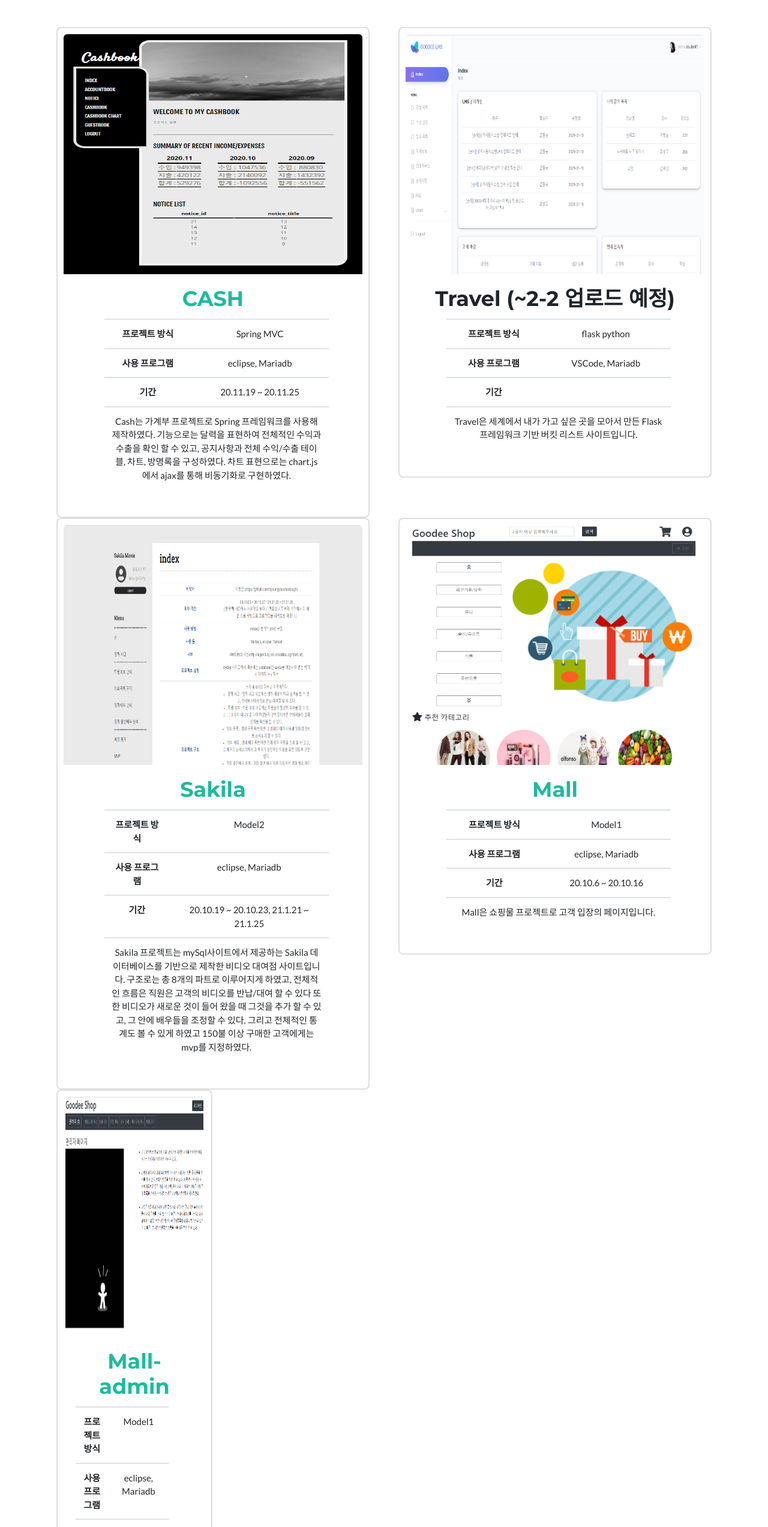
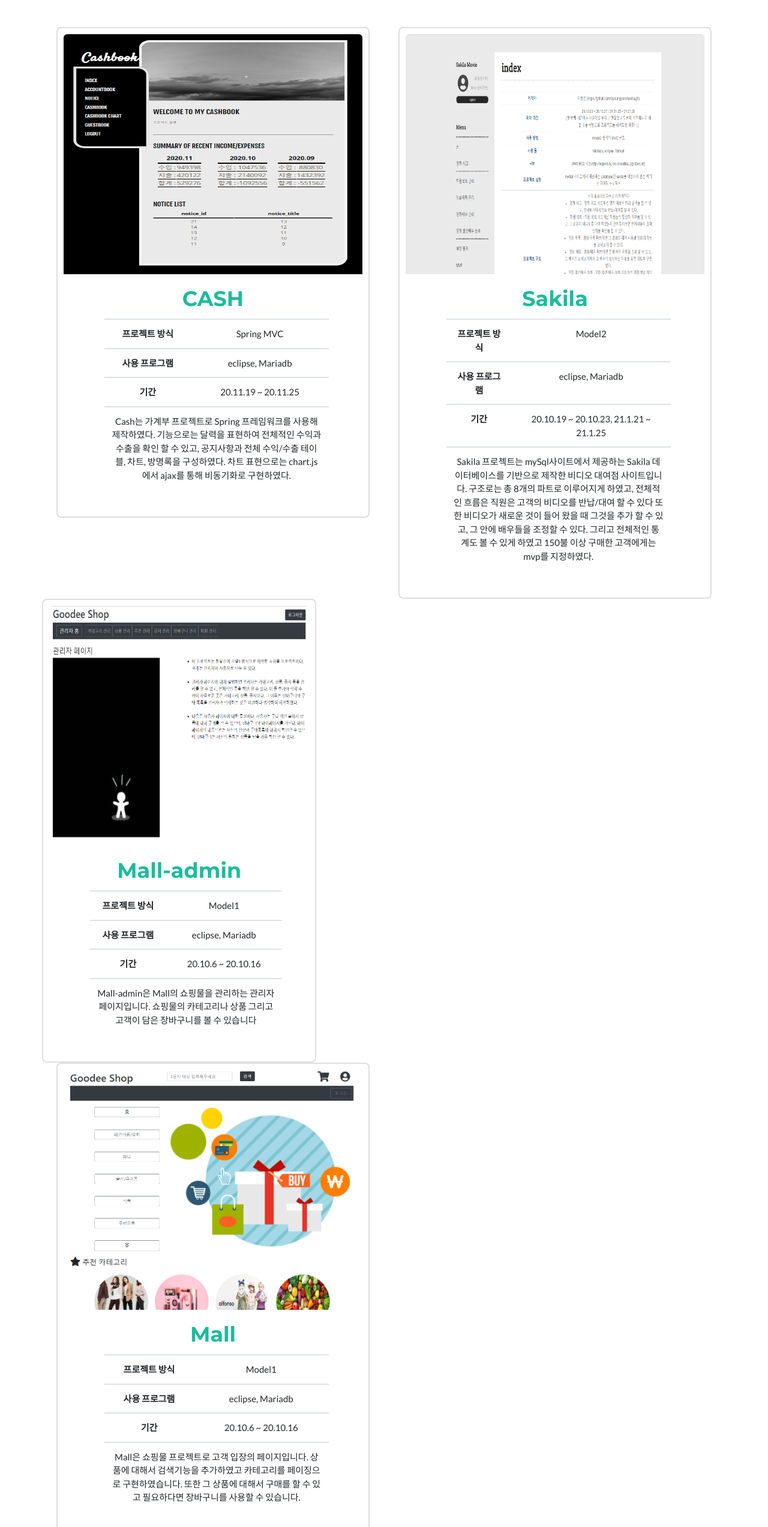
Before and after one commit to byoungyoon/byoungyoon.github.io, a plain HTML site: page index.html in a window 1280 px wide. Shown: the part 2633-5178 px from the top of the page at 60% size. Drawn offline with nearby package versions, Linux system fonts and the light colour scheme.

Commit message:
Update index.html

```diff
--- a/index.html
+++ b/index.html
@@ -179,42 +179,8 @@
 						</div>
 						</a>
 					</div>
-					<div class="col-sm-6 col-md-6">
-						<div class="card text-center" style="width:100%; padding:10px">
-							<img class="card-img-top" src="assets/img/lmsImage.png" alt="Card image" height="400">
-							<div class="card-body">
-								<h4 class="card-title" style="font-size:35px;">Travel (~2-2 업로드 예정)</h4>
-								<div class="row">
-									<div class="col-sm-1"></div>
-									<div class="col-sm-10">
-										<table class="table table" style="font-size:15px">
-											<tr>
-												<th>프로젝트 방식</th>
-												<td>flask python</td>
-											</tr>
-											<tr>
-												<th>사용 프로그램</th>
-												<td>VSCode, Mariadb</td>
-											</tr>
-											<tr>
-												<th>기간</th>
-												<td></td>
-											</tr>
-											<tr>
-												<td colspan="2">
-													Travel은 세계에서 내가 가고 싶은 곳을 모아서 만든 Flask 프레임워크 기반 버킷 리스트 사이트입니다.
-												</td>
-											</tr>
-										</table>
-									</div>
-								</div>
-							</div>
-						</div>
-					</div>
-				</div>
-                <div class="row">
+                	<div class="col-sm-6 col-md-6">
                 	<a href="http://legend-by.kro.kr/sakila/LoginServlet" target="_blank">
-                	<div class="col-sm-6 col-md-6">
 						<div class="card text-center" style="width:100%; padding:10px">
 							<img class="card-img-top" src="assets/img/sakilaImage.png" alt="Card image" height="400">
 							<div class="card-body">
@@ -246,8 +212,45 @@
 									</div>
 								</div>
 							</div>
+						</a>
 						</div>
-						</a>
+				</div>
+                <div class="row">
+                	<div class="col-sm-6 col-md-6">
+					<a href="http://legend-by.kro.kr/moll_admin/login/login.jsp" target=_blank>
+						<div class="card text-center" style="width:100%; padding:10px">
+							<img class="card-img-top" src="assets/img/mallAdminImage.png" alt="Card image" height="400">
+							<div class="card-body">
+								<h4 class="card-title" style="font-size:35px;">Mall-admin</h4>
+								<div class="row">
+									<div class="col-sm-1"></div>
+									<div class="col-sm-10">
+										<table class="table table" style="font-size:15px">
+											<tr>
+												<th>프로젝트 방식</th>
+												<td>Model1</td>
+											</tr>
+											<tr>
+												<th>사용 프로그램</th>
+												<td>eclipse, Mariadb</td>
+											</tr>
+											<tr>
+												<th>기간</th>
+												<td>20.10.6 ~ 20.10.16</td>
+											</tr>
+											<tr>
+												<td colspan="2">
+													Mall-admin은 Mall의 쇼핑물을 관리하는 관리자 페이지입니다. 쇼핑물의 카테고리나 상품
+													그리고 고객이 담은 장바구니를 볼 수 있습니다
+												</td>
+											</tr>
+										</table>
+									</div>
+								</div>
+							</div>
+						</div>
+					</a>
+					</div>
 					</div>
 					<div class="col-sm-6 col-md-6">
 						<a href="http://legend-by.kro.kr/moll/login/login.jsp" target=_blank>
@@ -273,7 +276,8 @@
 												</tr>
 												<tr>
 													<td colspan="2">
-														Mall은 쇼핑물 프로젝트로 고객 입장의 페이지입니다.
+														Mall은 쇼핑물 프로젝트로 고객 입장의 페이지입니다. 상품에 대해서 검색기능을 추가하였고 카테고리를 페이징으로 구현하였습니다.
+														또한 그 상품에 대해서 구매를 할 수 있고 필요하다면 장바구니를 사용할 수 있습니다.
 													</td>
 												</tr>
 											</table>
@@ -284,43 +288,6 @@
 						</div>
 					</div>
 				</div>
-                <div class="row">
-					<a href="http://legend-by.kro.kr/moll_admin/login/login.jsp" target=_blank>
-                	<div class="col-sm-6 col-md-6">
-						<div class="card text-center" style="width:100%; padding:10px">
-							<img class="card-img-top" src="assets/img/mallAdminImage.png" alt="Card image" height="400">
-							<div class="card-body">
-								<h4 class="card-title" style="font-size:35px;">Mall-admin</h4>
-								<div class="row">
-									<div class="col-sm-1"></div>
-									<div class="col-sm-10">
-										<table class="table table" style="font-size:15px">
-											<tr>
-												<th>프로젝트 방식</th>
-												<td>Model1</td>
-											</tr>
-											<tr>
-												<th>사용 프로그램</th>
-												<td>eclipse, Mariadb</td>
-											</tr>
-											<tr>
-												<th>기간</th>
-												<td>20.10.6 ~ 20.10.16</td>
-											</tr>
-											<tr>
-												<td colspan="2">
-													Mall-admin은 Mall의 쇼핑물을 관리하는 관리자 페이지입니다.
-												</td>
-											</tr>
-										</table>
-									</div>
-								</div>
-							</div>
-						</div>
-					</div>
-					</a>
-				</div>
-            </div>
         </section>
         <!-- About Section-->
         <section class="page-section bg-primary text-white mb-0" id="about">
```
